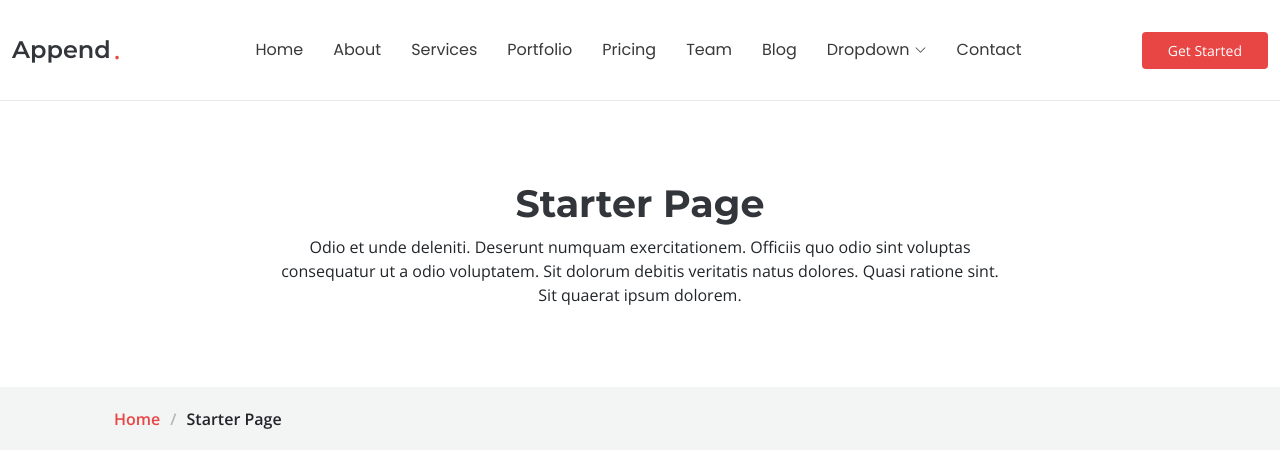
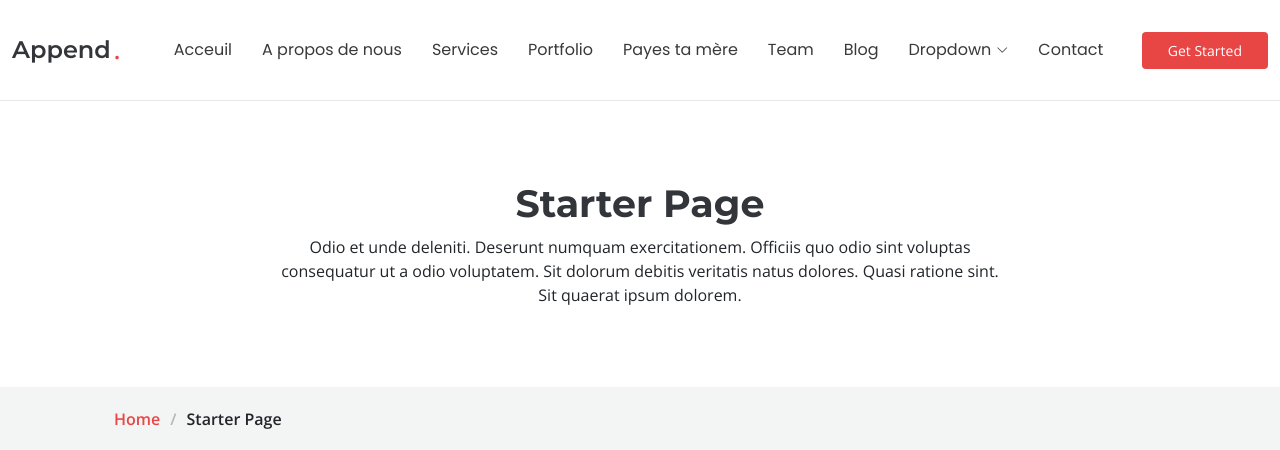
Before and after one commit to IlyasIkharrazen/nelatis_website, a Flask app: template app/templates/starter-page.html in a window 1280 px wide. Shown: the top 450 px of the page. Run offline with Flask 3, Linux system fonts and the light colour scheme; the template is opened without the code that fills it, so the values that code supplies are empty; some libraries are stand-ins or nearby versions.

Commit message:
Update starter-page.html

```diff
--- a/app/templates/starter-page.html
+++ b/app/templates/starter-page.html
@@ -49,11 +49,11 @@
 
       <nav id="navmenu" class="navmenu">
         <ul>
-          <li><a href="index.html#hero">Home</a></li>
-          <li><a href="index.html#about">About</a></li>
+          <li><a href="index.html#hero">Acceuil</a></li>
+          <li><a href="index.html#about">A propos de nous</a></li>
           <li><a href="index.html#services">Services</a></li>
           <li><a href="index.html#portfolio">Portfolio</a></li>
-          <li><a href="index.html#pricing">Pricing</a></li>
+          <li><a href="index.html#pricing">Payes ta mère</a></li>
           <li><a href="index.html#team">Team</a></li>
           <li><a href="blog.html">Blog</a></li>
           <li class="dropdown"><a href="#"><span>Dropdown</span> <i class="bi bi-chevron-down toggle-dropdown"></i></a>
```
